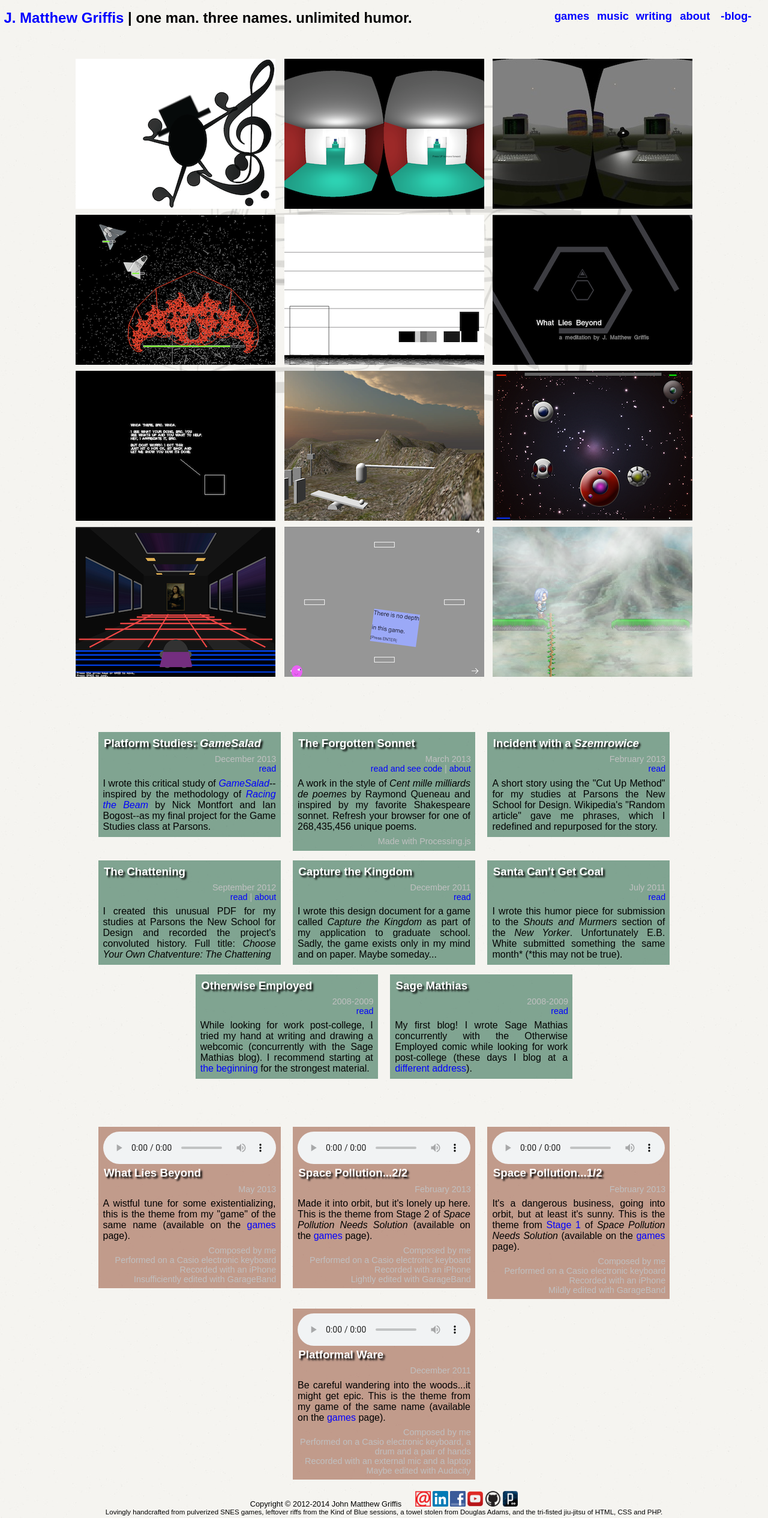
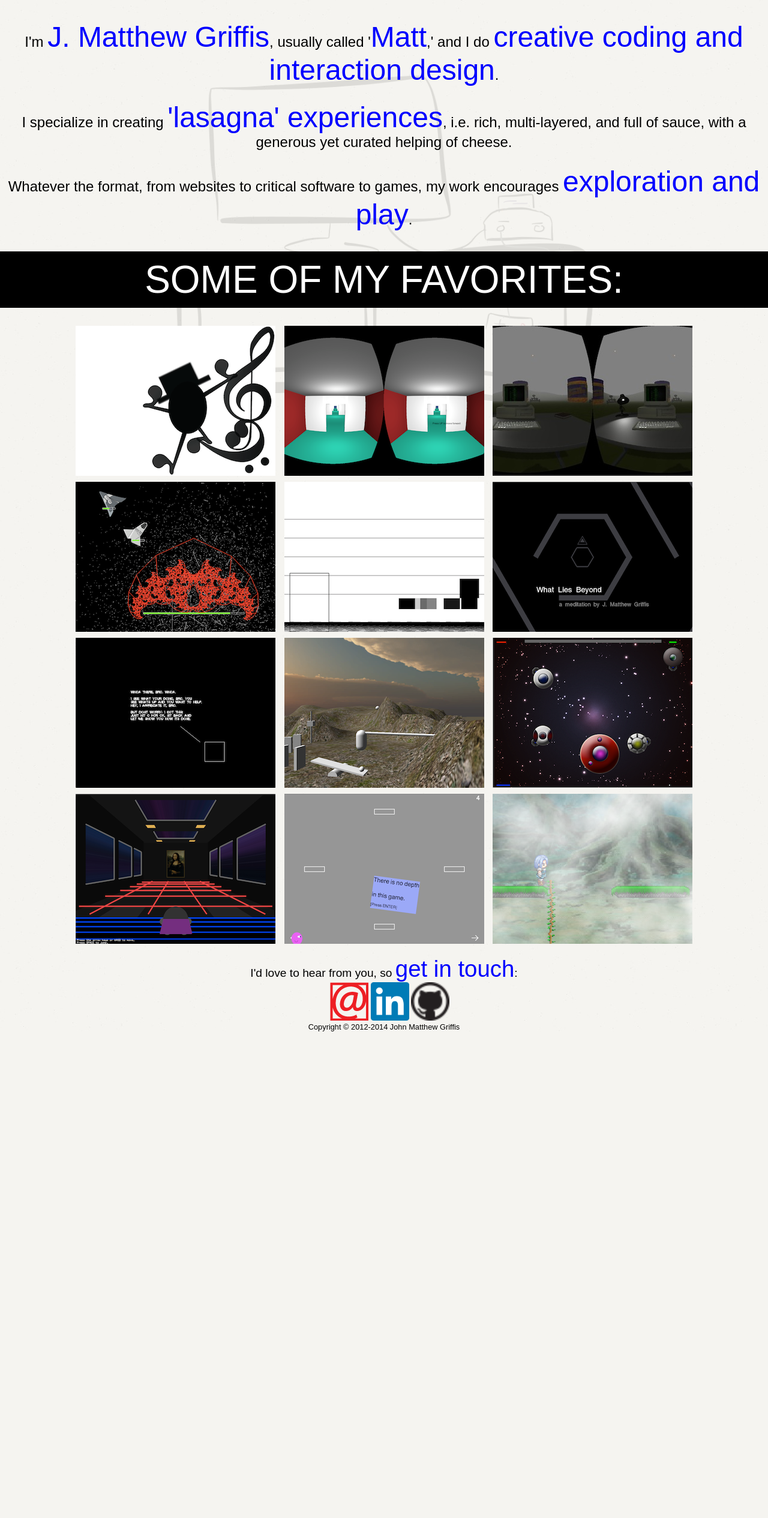
Before and after one commit to jmatthewgriffis/mySite, a PHP site: page / in a window 1280 px wide. Shown: the whole page at 60% size. After the commit the page ends 1719 px from the top, so only its background shows below. Run offline with PHP 8.4, Linux system fonts and the light colour scheme; some libraries are stand-ins or nearby versions.

Commit message:
Site redesign is functional enough to push live.

```diff
--- a/index.html
+++ b/index.html
@@ -1,7 +1,7 @@
 <!DOCTYPE html>
 <html>
 	<head>
-		<title>J. Matthew Griffis | one man. three names. unlimited humor.</title>
+		<title>J. Matthew Griffis | one man. three names. infinite humor.</title>
 		<link href="style.css" rel="stylesheet" />
 
 		<!--Add Google Web Font-->
@@ -19,44 +19,25 @@
 		<div id="wrapper">
 
 		  	<!--<a name="top">-->
-
-			<header>
-				<h1>
-					<section><a href="index.php">J. Matthew Griffis</a> |</section> <section>one man.</section> <section>three names.</section> <section>unlimited humor.</section>
-				</h1>
-
-				<nav>
+			<nav style="display:none;">
 				<ul>
 					<li>
-							<a href="games.php">
-								<h2>games</h2>
-							</a>
-						</li>
-						<li>
-							<a href="music.php">
-								<h2>music</h2>
-							</a>
-						</li>
-						<li>
-							<a href="writing.php">
-								<h2>writing</h2>
-							</a>
-						</li>
-						<li>
-							<a href="about.php">
-								<h2>about</h2>
-							</a>
-						</li>
-						<li>
 						<a href="http://blog.jmatthewgriffis.com">
-								<h2>-blog-</h2>
+							<h2>blog</h2>
 						</a>
 					</li>
 				</ul>
 			</nav>
-			</header>
 
 			<!--<a id="jumpToTop" href="#top">top</a>-->
+			<div id="intro">
+				<!-- <p class="jumbojumbo">Abandon all boredom, ye who enter here.<p> -->
+				<p class="jumbo">I'm <span class="highlight">J. Matthew Griffis</span>, usually called '<span class="highlight">Matt</span>,' and I do <span class="highlight">creative coding and interaction design</span>.<p>
+				<p class="jumbo">I specialize in creating <span class="highlight">'lasagna' experiences</span>, i.e. rich, multi-layered, and full of sauce, with a generous yet curated helping of cheese.<p>
+				<p class="jumbo">Whatever the format, from websites to critical software to games, my work encourages <span class="highlight">exploration and play</span>.</p>
+			</div><!-- End intro -->
+
+			<p class="jumbojumbo">Some of my favorites:</p>
 
 			<section id="games" class="content">
 
@@ -261,7 +242,7 @@
 				</ul><!-- End grid -->
 			</section><!--end games-->
 
-			<section id="writing" class="content">
+			<section style="display:none;" id="writing" class="content">
 
 				<div class="background" id="writingPic">
 				</div><!--end background-->
@@ -357,7 +338,7 @@
 
 			</section><!--end writing-->
 
-			<section id="music" class="content">
+			<section style="display:none;" id="music" class="content">
 
 				<div class="background" id="musicPic">
 				</div><!--end background-->
@@ -448,8 +429,9 @@
 			<footer>
 				<section id="legalAndLogo">
 
-					<p id="copyright">Copyright &copy; 2012-2014 John Matthew Griffis
+					<p class="jumbo">I'd love to hear from you, so <span class="highlight">get in touch</span>:</p>
 
+					<div>
 						<!--Email-->
 						<a href="mailto:jmatthewgriffis@gmail.com">
 							<img src="images/logos/logo_mail2.png" alt="email" title="Email" />
@@ -460,15 +442,10 @@
 							<img src="images/logos/logo_linkedin.png" alt="linkedin logo" title="LinkedIn" />
 						</a>
 
-						<!--Facebook-->
-						<a target="_blank" href="https://www.facebook.com/j.matthew.griffis">
-							<img src="images/logos/logo_facebook.png" alt="facebook logo" title="Facebook" />
-						</a>
-
 						<!--YouTube-->
-						<a target="_blank" href="http://www.youtube.com/channel/UCZ-Y7AmRYAkd4CaEKVOjnIQ">
+						<!-- <a target="_blank" href="http://www.youtube.com/channel/UCZ-Y7AmRYAkd4CaEKVOjnIQ">
 							<img src="images/logos/logo_youtube.png" alt="youtube logo" title="YouTube" />
-						</a>
+						</a> -->
 
 						<!--GitHub-->
 						<a target="_blank" href="https://github.com/jmatthewgriffis">
@@ -476,21 +453,14 @@
 						</a>
 
 						<!--OpenProcessing-->
-						<a target="_blank" href="http://www.openprocessing.org/user/20132">
+						<!-- <a target="_blank" href="http://www.openprocessing.org/user/20132">
 							<img src="images/logos/logo_processing.png" alt="processing logo" title="OpenProcessing" />
-						</a>
+						</a> -->
+					</div>
 
-					</p>
+					<p id="copyright">Copyright &copy; 2012-2014 John Matthew Griffis</p>
 
 				</section><!--end legalAndLogo-->
-				<section id="footerTxt">
-
-					<p>Lovingly handcrafted from pulverized SNES games,
-					leftover riffs from the Kind of Blue sessions,
-					a towel stolen from Douglas Adams,
-					and the tri-fisted jiu-jitsu of HTML, CSS and PHP.</p>
-
-				</section><!--end footerTxt-->
 			</footer>
 		</div><!--end wrapper-->
 		<script src="http://code.jquery.com/jquery-1.11.0.min.js"></script>
--- a/style.css
+++ b/style.css
@@ -51,7 +51,7 @@ div#wrapper{
 section.content{
 	clear:both;
 	margin:auto;
-	padding: 0.5em 0.5% 3.5em 0.5%;
+	padding: 0;
 	text-align: center;
 	/*border: solid 1px black;*/
 }
@@ -281,11 +281,11 @@ nav ul li a h2{
 /* Footer */
 
 footer{
-	position: absolute;
-	z-index: 2;
-	bottom: 0;
+	/*position: absolute;*/
+	/*z-index: 2;*/
+	/*bottom: 0;*/
 	width: 100%;
-	height: 3.5em;
+	/*height: 3.5em;*/
 	text-align: center;
 	font-size: 0.8em;
 	/*border: 1px solid red;*/
@@ -297,7 +297,7 @@ footer p {
 }
 
 footer img{
-	width: 2em;
+	width: 5em;
 }
 
 footer section#legalAndLogo {
@@ -526,7 +526,30 @@ section#about article#domain p {
 	color:white;
 }
 
+#intro {
+	text-align: center;
+	padding: 10px;
+}
 
+p.jumbo {
+	font-size: 1.5em;
+}
+
+p.jumbojumbo {
+	font-size: 4em;
+	color: white;
+	text-transform: uppercase;
+	/*width: 75%;*/
+	margin: auto;
+	background-color: black;
+	padding: 10px;
+	text-align: center;
+}
+
+span.highlight {
+	color: blue;
+	font-size: 2em;
+}
 
 
 /*Thumbnail grid stuff*/
```
Lines whose indentation alone changed are shown as unchanged.
